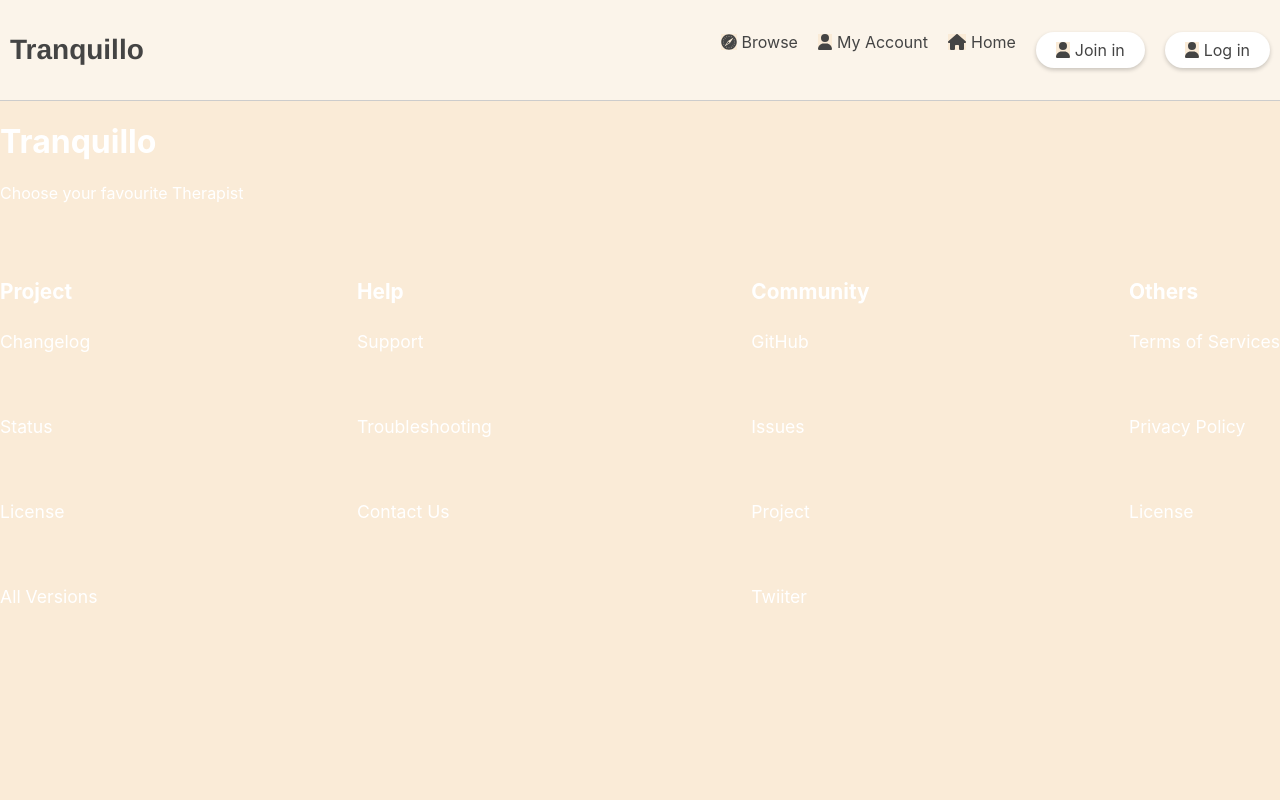
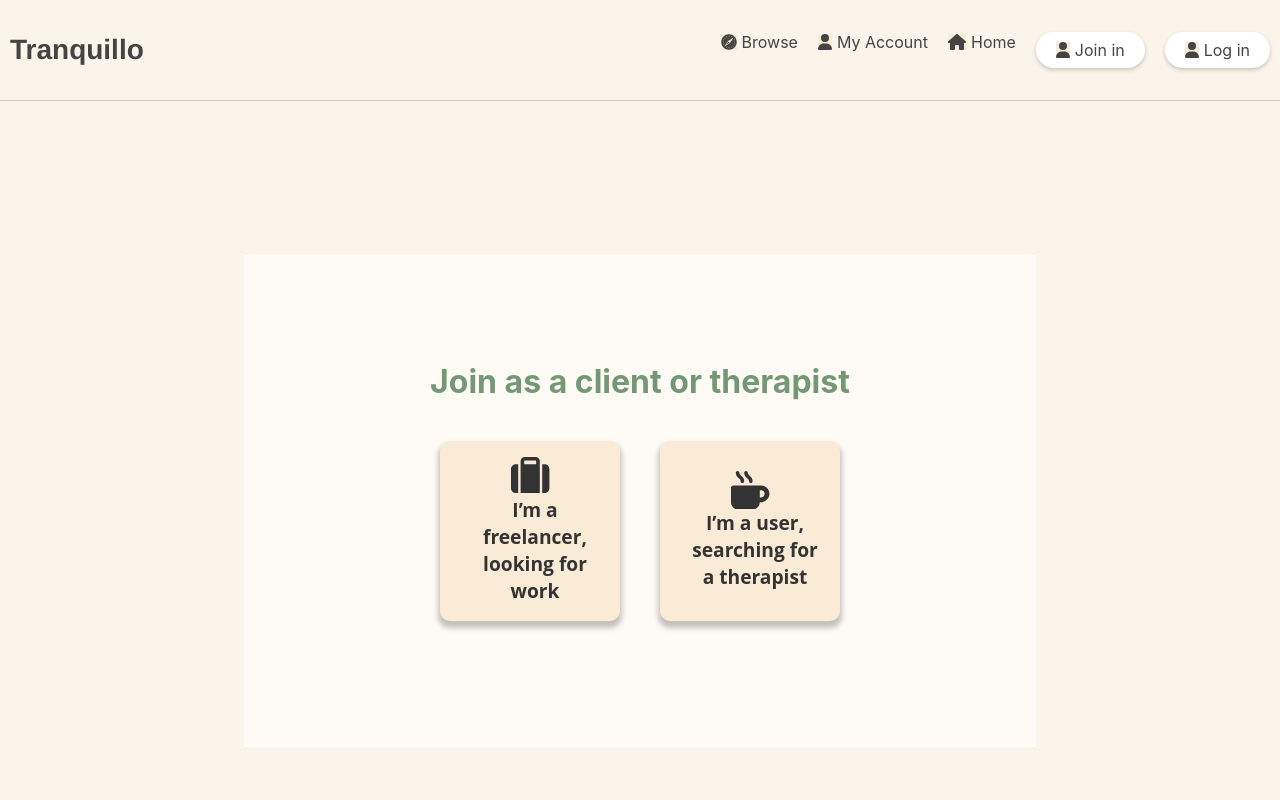
Before and after one commit to altina2801/LabKurs1, a React (Create React App) app in the folder front/: page /registrationpage in a window 1280 px wide. Shown: the top 800 px of the page. Built offline with nearby package versions, Linux system fonts and the light colour scheme; the HTML template or start-up script is replaced by a standard one.

Commit message:
Register-As Page Added

```diff
--- a/front/src/App.js
+++ b/front/src/App.js
@@ -10,6 +10,8 @@ import AboutUs from './components/aboutus';
 import RegisterB from './components/registerB';
 import AddEdit from './components/addEdit';
 import View from './components/view';
+import RegistrationPage from './components/RegistrationPage';
+
 
 function App() {
   return (
@@ -29,6 +31,7 @@ function App() {
           <Route path="/addUser" element={<AddEdit />} />
           <Route path="/update/:id" element={<AddEdit />} />
           <Route path="/view/:id" element={<View />} />
+          <Route path="/registrationpage" element={<RegistrationPage />} />
         </Routes>
         <Footer />
       </Router>
--- /dev/null
+++ b/front/src/components/RegistrationButtons.js
@@ -0,0 +1,29 @@
+import { Link } from 'react-router-dom';
+import { FontAwesomeIcon } from '@fortawesome/react-fontawesome';
+import { faSuitcase, faMugHot } from '@fortawesome/free-solid-svg-icons';
+import '@fortawesome/fontawesome-free/css/all.min.css';
+
+function RegistrationButtons() {
+  return (
+    <div className="registration-buttons">
+      <Link to="/therapist-registration">
+        <button className="therapist-registration-button">
+          <div style={{display: 'flex', flexDirection: 'column', alignItems: 'center'}}>
+            <FontAwesomeIcon icon={faSuitcase} size="2x" />
+            <span>I’m a freelancer, looking for work</span>
+          </div>
+        </button>
+      </Link>
+      <Link to="/user-registration">
+        <button className="user-registration-button">
+        <div style={{ display: 'flex', flexDirection: 'column', alignItems: 'center' }}>
+            <FontAwesomeIcon icon={faMugHot} size="2x" />
+            <span>I’m a user, searching for a therapist</span>
+          </div>
+        </button>
+      </Link>
+    </div>
+  );
+}
+
+export default RegistrationButtons;
--- /dev/null
+++ b/front/src/components/RegistrationPage.js
@@ -0,0 +1,16 @@
+import React from 'react';
+import RegistrationButtons from './RegistrationButtons';
+import '../css/RegistrationPage.css';
+
+function RegistrationPage() {
+  return (
+    <div className="registration-page">
+      <div className="registration-container">
+        <h1 className="registration-header">Join as a client or therapist</h1>
+        <RegistrationButtons />
+      </div>
+    </div>
+  );
+}
+
+export default RegistrationPage;
--- /dev/null
+++ b/front/src/css/RegistrationPage.css
@@ -0,0 +1,72 @@
+.registration-page {
+    width: 100%;
+    height: 100vh;
+    display: flex;
+    flex-direction: column;
+    justify-content: center;
+    align-items: center;
+    background-color: rgb(251, 244, 234);
+  }
+
+  .registration-header {
+    font-size: 2rem;
+    margin-bottom: 2rem;
+    margin-top: 0;
+    margin-bottom: 20px;
+    background-color:  rgb(254, 250, 245);
+    color: rgb(116, 152, 116);
+
+  }
+  .registration-container {
+    display: flex;
+    flex-direction: column;
+    align-items: center;
+    justify-content: center;
+    width: 750px;
+    height: 450px;
+    border: 1px solid rgb(255, 255, 255);
+    padding: 20px;
+    margin: auto;
+    background-color:  rgb(254, 250, 245);
+  }
+
+  .registration-buttons {
+    display: flex;
+    justify-content: center;
+    align-items: center;
+    background-color:  rgb(254, 250, 245);
+  }
+
+  .therapist-registration-button ,
+  .user-registration-button {
+    width: 180px;
+    height: 180px;
+    margin: 20px;
+    border: none;
+    box-shadow:  0px 5px 5px 2px rgba(142, 142, 142, 0.5);
+    border-radius: 10px;
+    font-size: 1.2rem;
+    font-weight: bold;
+    color: #333;
+    text-align: center;
+    text-decoration: none;
+    display: flex;
+    justify-content: center;
+    align-items: center;
+    background-color:  antiquewhite;
+    text-decoration: none;
+  }
+
+
+  .therapist-registration-button:hover,
+  .user-registration-button:hover {
+    background-color: #e7e7e7;
+    box-shadow:  0px 5px 5px 2px rgba(142, 142, 142, 0.5);
+    transform: scale(1.05);
+    transition: all 0.2s ease-in-out;
+  }
+
+  .registration-buttons a {
+    text-decoration: none;
+    background-color:  rgb(254, 250, 245);
+  }
```
